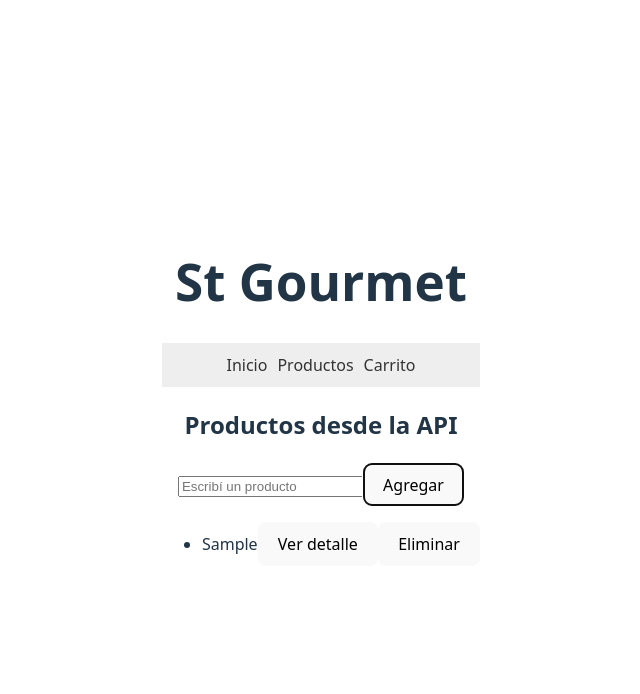
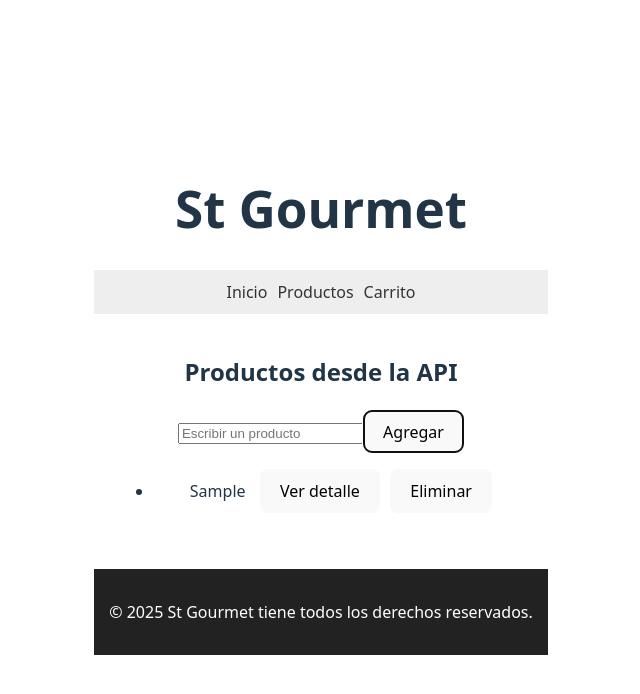
Before and after one commit to Sergio-Tolaba/st-gourmet, a React (Vite) app: page /productos in a window 1280 px wide. Both pictures are taken after typing "Sample" into the empty fields and a click on the button "Agregar". Shown: the top 694 px of the page, without its empty margins (319-959 px from the left). Built offline with nearby package versions, Linux system fonts and the light colour scheme; no server answers.

Commit message:
actualizando Productos.jsx

```diff
--- a/src/App.jsx
+++ b/src/App.jsx
@@ -18,9 +18,10 @@ function App() {
         <Routes>
           <Route path="/" element={<Inicio />} />
           <Route path="/productos" element={<Productos />} />
+          <Route path="/productos/:id" element={<DetalleProducto />} />
         </Routes>
       </main>
-
+      <Footer />
 
 
     </>
--- a/src/pages/Productos.jsx
+++ b/src/pages/Productos.jsx
@@ -30,7 +30,7 @@ const Productos = () => {
     if (nuevoProducto.trim() !== '') {
       // Crear un objeto similar a los de la API
       const productoNuevo = {
-        id: Date.now(), // ID único
+        id: productos.length + 1,
         title: nuevoProducto,
         price: 'N/A',
         description: 'Producto agregado manualmente',
@@ -42,13 +42,12 @@ const Productos = () => {
 
   const eliminarProducto = (id) => {
     setProductos(productos.filter((item) => item.id !== id));
-    if (detalleProducto?.id === id) {
-      setDetalleProducto(null);
+
     }
-  };
+
 
   return (
-    <div>
+    <div className="productos-container">
       <h2>Productos desde la API</h2>
 
       <form onSubmit={agregarProducto}>
@@ -56,7 +55,7 @@ const Productos = () => {
           id="nombreProducto"
           name="nombreProducto"
           type="text"
-          placeholder="Escribí un producto"
+          placeholder="Escribir un producto"
           value={nuevoProducto}
           onChange={(e) => setNuevoProducto(e.target.value)}
         />
@@ -66,20 +65,22 @@ const Productos = () => {
       <ul>
         {productos.map((producto) => (
           <li key={producto.id}>
-            {producto.title}
+            <div class="acciones">
+              <span>{producto.title}  </span>
             <button onClick={() => setDetalleProducto(producto)}>
               Ver detalle
             </button>
             <button onClick={() => eliminarProducto(producto.id)}>
               Eliminar
             </button>
+            </div>
           </li>
         ))}
       </ul>
 
       {detalleProducto ?(
-        <section style={{ marginTop: '20px' }}>
-          <hr/> <hr/>
+        <section>
+          <hr/>
           <h3>Detalle del producto</h3>
           <p>Nombre: {detalleProducto.title}</p>
           <p>Precio: {detalleProducto.price}</p>
@@ -87,7 +88,6 @@ const Productos = () => {
         </section>
       ):null}
     </div>
-  );
-};
+)};
 
 export default Productos;
```
